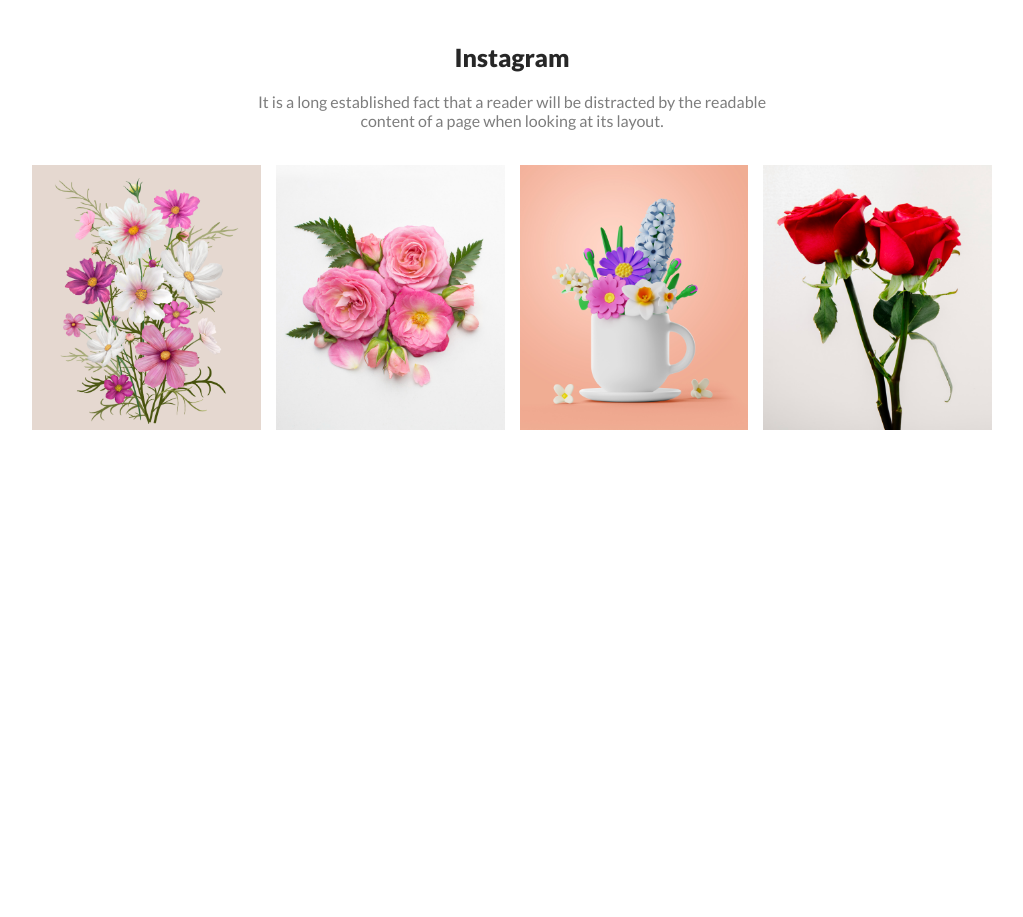
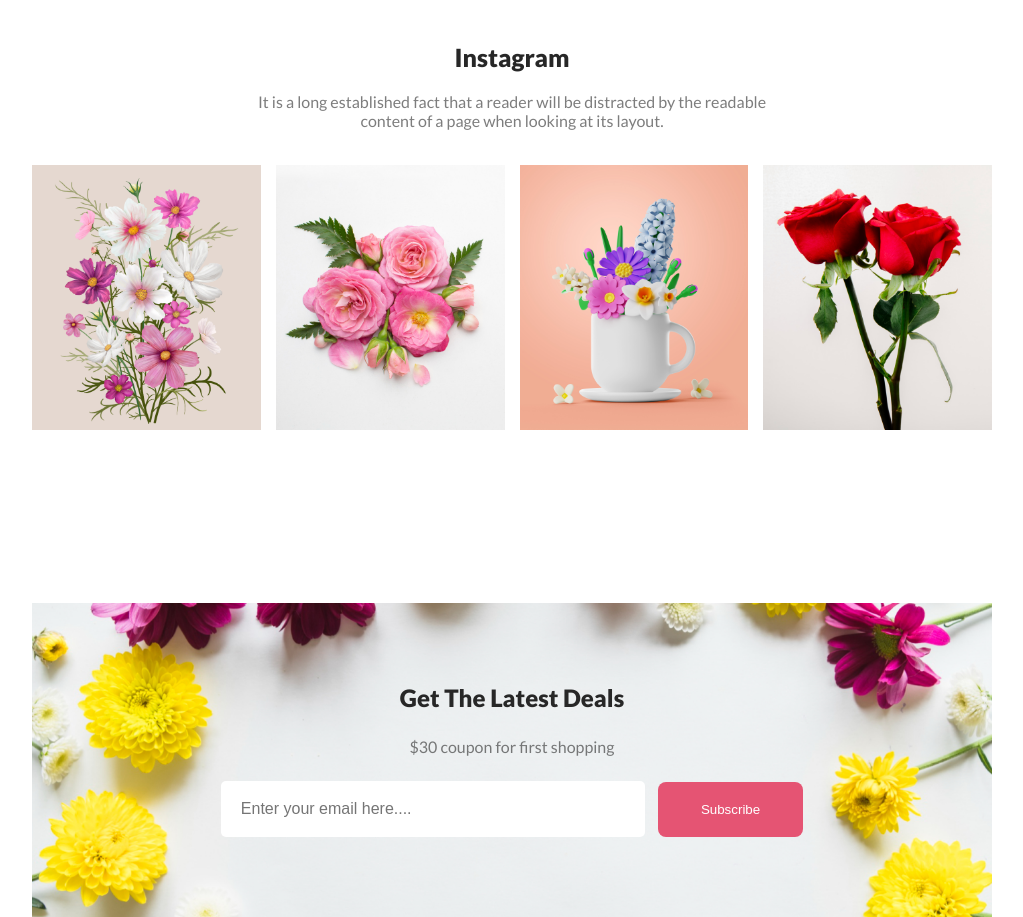
Before and after one commit to Saifur717867/cactus-flower-shop, a plain HTML site: page index.html in a window 1280 px wide. Shown: the part 2580-3497 px from the top of the page, without its empty margins (128-1151 px from the left). Before the commit the page ends 3298 px from the top, so only its background shows below. Drawn offline with Linux system fonts and the light colour scheme.

Commit message:
completed the newlatter section

```diff
--- a/index.html
+++ b/index.html
@@ -116,6 +116,19 @@
             </div>
         </section>
         <!-- end the social section  -->
+        <!-- start newslatter section  -->
+        <section id="newslatter">
+            <div class="news-container">
+                <div class="newslatter">
+                    <h2>Get The Latest Deals</h2>
+                    <p>$30 coupon for first shopping</p>
+                    <form class="subcription">
+                        <input type="email" placeholder="Enter your email here...." name="email" id="email">
+                        <input class="btn" type="submit" value="Subscribe">
+                    </form>
+                </div>
+            </div>
+        </section>
 
     </main>
     <footer></footer>
--- a/style.css
+++ b/style.css
@@ -151,7 +151,7 @@ p{
     width: 75%;
     margin: 0 auto;
     text-align: center;
-    padding: 80px 0;
+    padding: 80px 0 0;
 }
 .social-content h3{
     font-weight: 900;
@@ -163,7 +163,7 @@ p{
     justify-content: center;
     align-items: center;
     gap: 15px;
-    padding: 35px 0;
+    padding: 35px 0 0;
 }
 .photo{
     margin: 0;
@@ -173,3 +173,32 @@ p{
     width: 100%;
 }
 /* end the social section  */
+/* start newslatter section  */
+.news-container{
+    width: 75%;
+    margin: 0 auto;
+    text-align: center;
+    background-image: url('./images/Rectangle\ 9.png');
+    background-repeat: no-repeat;
+    background-size: cover;
+    background-position: center;
+    padding: 80px 0;
+}
+.newslatter h2{
+    font-weight: 900;
+    padding-bottom: 25px;
+}
+.subcription{
+    padding-top: 25px;
+    width: 80%;
+    margin: 0 auto;
+}
+input[type=email] {
+    width: 50%;
+    padding: 19px 20px;
+    margin-right: 10px;
+    border-radius: 5px;
+    border: none;
+    font-size: 16px;
+  }
+  /* end the newslatter section  */
```
